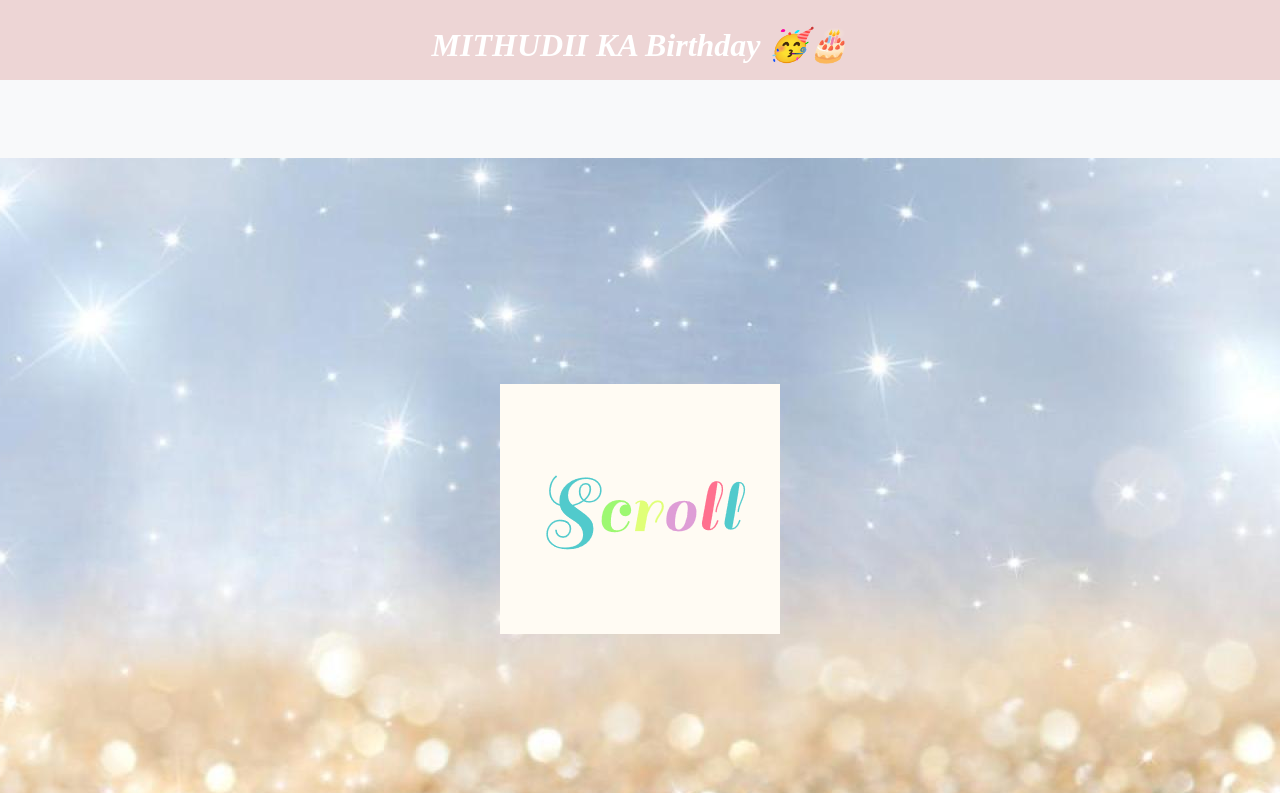
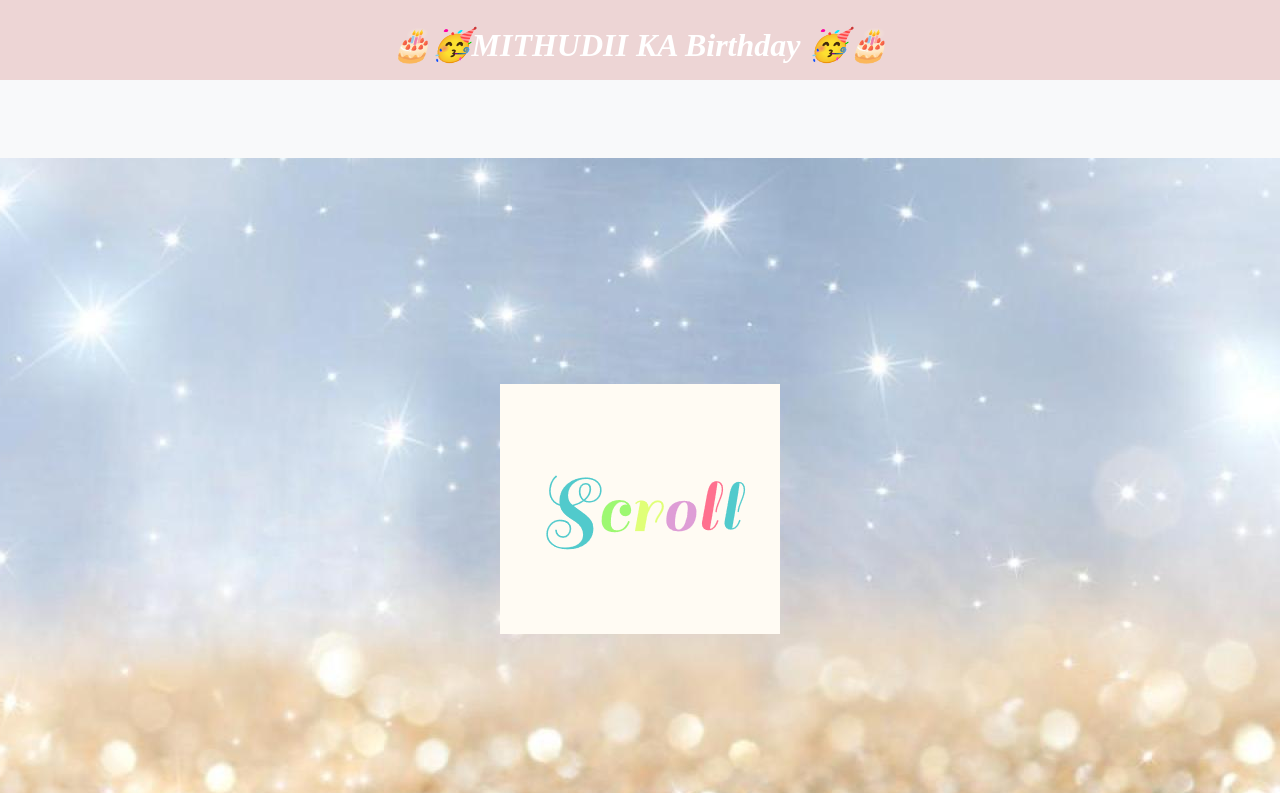
Before and after one commit to Mithudikabday/Mithudikabday.github.io, a plain HTML site: page index.html in a window 1280 px wide. Shown: the top 793 px of the page. Drawn offline with Linux system fonts and the light colour scheme.

Commit message:
Update index.html

```diff
--- a/index.html
+++ b/index.html
@@ -139,7 +139,7 @@
   <header>
     <div
       style="background-color: rgb(237, 213, 213);color: white; text-align: center;font-style:oblique;padding: 2%;position: fixed;width: 100%; height: 10%; z-index: 2;margin-bottom: 5%;margin-top: -20%;">
-      <h1>MITHUDII KA Birthday &#129395;&#127874;</h1>
+      <h1>&#127874;&#129395;MITHUDII KA Birthday &#129395;&#127874;</h1>
     </div>
   </header>
   <div class="gif-container">
```
